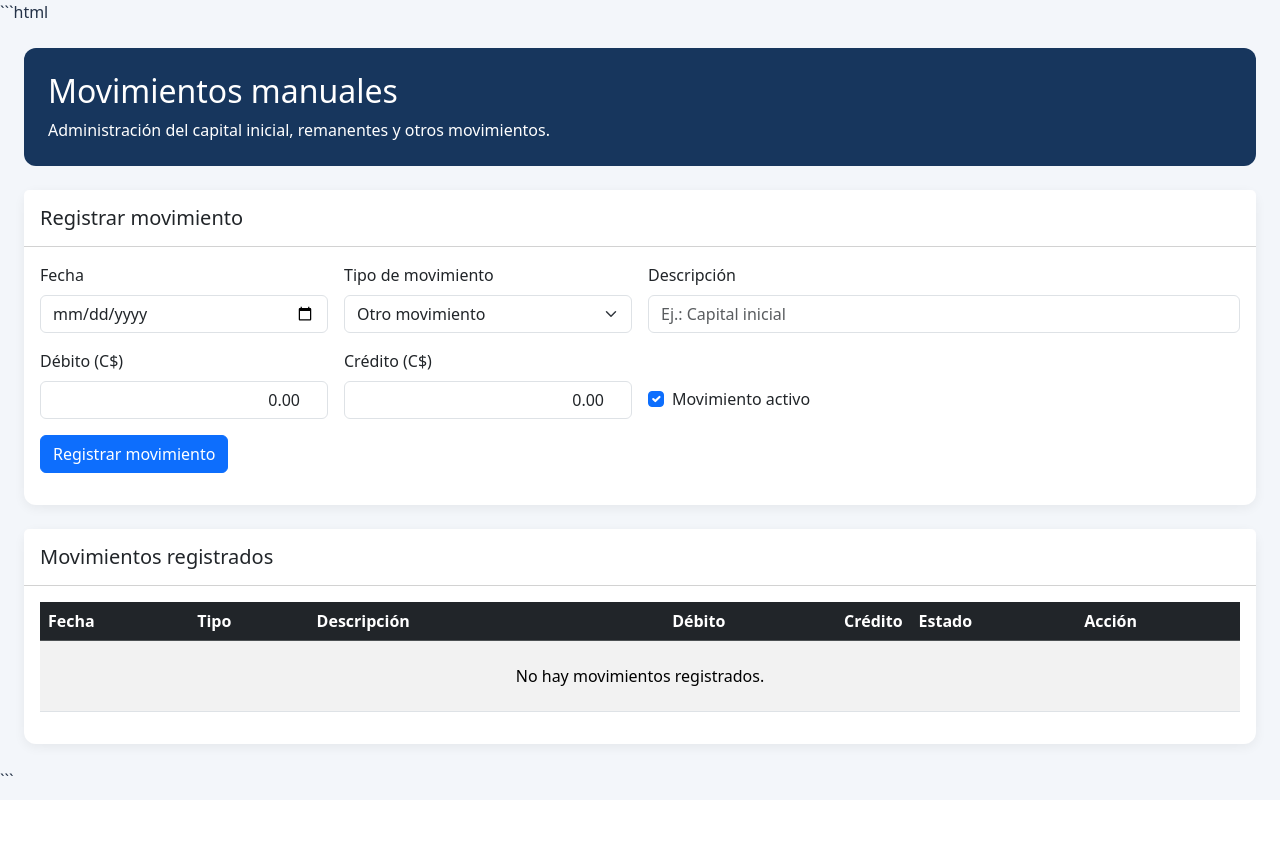
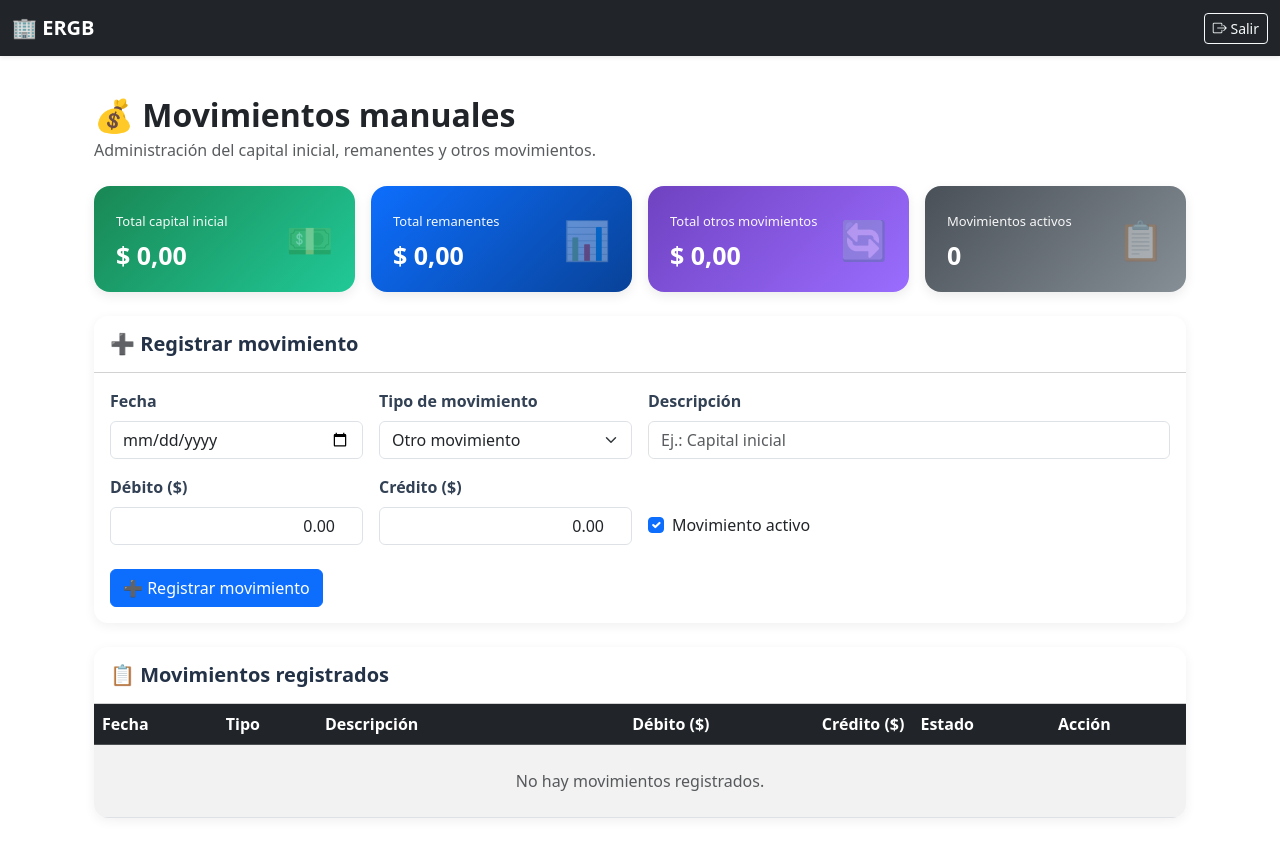
Before and after one commit to Villalobos87/prestamos_app, a Django app: page /prestamos/movimientos-manuales/ in a window 1280 px wide. Before the commit the page ends 776 px from the top, so only its background shows below. Run offline with Django 5.2, Linux system fonts and the light colour scheme; the visitor is signed in with stand-in values (Sample User, id 1); data that the repository does not hold is empty; some libraries are stand-ins or nearby versions.

Commit message:
Actualizacion de la aplicacion

````diff
--- a/prestamos/templates/prestamos/movimientos_manuales.html
+++ b/prestamos/templates/prestamos/movimientos_manuales.html
@@ -1,32 +1,52 @@
-```html
-<!DOCTYPE html>
-<html lang="es">
-<head>
-    <meta charset="UTF-8">
-    <meta name="viewport" content="width=device-width, initial-scale=1">
-    <title>Movimientos manuales | Suite Contable</title>
+{% extends 'base.html' %}
+{% load humanize %}
 
-    <link href="https://cdn.jsdelivr.net/npm/bootstrap@5.3.3/dist/css/bootstrap.min.css"
-          rel="stylesheet">
+{% block content %}
 
 <style>
-        body {
-            background: #f3f6fa;
-            color: #243247;
+    .tarjeta-resumen {
+        border: 0;
+        border-radius: 16px;
+        color: white;
+        box-shadow: 0 4px 12px rgba(0,0,0,.08);
+        transition: transform .2s ease;
     }
 
-        .encabezado {
-            background: #17365d;
-            color: white;
-            padding: 24px;
-            border-radius: 12px;
-            margin-bottom: 24px;
+    .tarjeta-resumen:hover {
+        transform: translateY(-3px);
+    }
+
+    .tarjeta-resumen .card-body {
+        padding: 22px;
+    }
+
+    .tarjeta-resumen small {
+        font-size: 13px;
+        opacity: .95;
+    }
+
+    .tarjeta-resumen h3 {
+        font-size: 25px;
+        font-weight: 800;
+        margin-top: 8px;
+        margin-bottom: 0;
+    }
+
+    .icono-resumen {
+        font-size: 38px;
+        opacity: .35;
     }
 
     .panel {
-            border: none;
-            border-radius: 12px;
-            box-shadow: 0 3px 12px rgba(0, 0, 0, .06);
+        border: 0;
+        border-radius: 14px;
+        box-shadow: 0 3px 12px rgba(0,0,0,.06);
+        overflow: hidden;
+    }
+
+    .form-label {
+        font-weight: 600;
+        color: #334155;
     }
 
     .importe {
@@ -36,62 +56,178 @@
     .tabla-contenedor {
         overflow-x: auto;
     }
+
+    .tabla-contenedor table {
+        white-space: nowrap;
+    }
+
+    .titulo-seccion {
+        font-weight: 700;
+        color: #243247;
+    }
+
+    @media (max-width: 768px) {
+        .tarjeta-resumen h3 {
+            font-size: 20px;
+        }
+    }
 </style>
-</head>
 
-<body>
-<div class="container-fluid p-3 p-md-4">
+<div class="container-fluid py-3">
 
-    <div class="encabezado">
-        <h2>Movimientos manuales</h2>
-        <p class="mb-0">
+    <!-- ENCABEZADO -->
+    <div class="d-flex justify-content-between align-items-center flex-wrap gap-2 mb-4">
+
+        <div>
+            <h2 class="fw-bold mb-1">💰 Movimientos manuales</h2>
+            <p class="text-muted mb-0">
                 Administración del capital inicial, remanentes y otros movimientos.
             </p>
         </div>
 
+    </div>
+
+    <!-- MENSAJES -->
     {% if messages %}
         {% for message in messages %}
             <div class="alert alert-{{ message.tags|default:'info' }} alert-dismissible fade show">
                 {{ message }}
-                <button type="button" class="btn-close"
-                        data-bs-dismiss="alert"></button>
+                <button type="button"
+                        class="btn-close"
+                        data-bs-dismiss="alert"
+                        aria-label="Cerrar"></button>
             </div>
         {% endfor %}
     {% endif %}
 
+    <!-- TARJETAS RESUMEN -->
+    <div class="row g-3 mb-4">
+
+        <!-- CAPITAL INICIAL -->
+        <div class="col-12 col-sm-6 col-xl-3">
+            <div class="card tarjeta-resumen h-100"
+                 style="background: linear-gradient(135deg, #198754, #20c997);">
+
+                <div class="card-body d-flex justify-content-between align-items-center">
+                    <div>
+                        <small>Total capital inicial</small>
+                        <h3>
+                            $ {{ total_capital|default:0|floatformat:2|intcomma }}
+                        </h3>
+                    </div>
+
+                    <div class="icono-resumen">💵</div>
+                </div>
+
+            </div>
+        </div>
+
+        <!-- REMANENTES -->
+        <div class="col-12 col-sm-6 col-xl-3">
+            <div class="card tarjeta-resumen h-100"
+                 style="background: linear-gradient(135deg, #0d6efd, #084298);">
+
+                <div class="card-body d-flex justify-content-between align-items-center">
+                    <div>
+                        <small>Total remanentes</small>
+                        <h3>
+                            $ {{ total_remanente|default:0|floatformat:2|intcomma }}
+                        </h3>
+                    </div>
+
+                    <div class="icono-resumen">📊</div>
+                </div>
+
+            </div>
+        </div>
+
+        <!-- OTROS MOVIMIENTOS -->
+        <div class="col-12 col-sm-6 col-xl-3">
+            <div class="card tarjeta-resumen h-100"
+                 style="background: linear-gradient(135deg, #6f42c1, #9b6dff);">
+
+                <div class="card-body d-flex justify-content-between align-items-center">
+                    <div>
+                        <small>Total otros movimientos</small>
+                        <h3>
+                            $ {{ total_otros|default:0|floatformat:2|intcomma }}
+                        </h3>
+                    </div>
+
+                    <div class="icono-resumen">🔄</div>
+                </div>
+
+            </div>
+        </div>
+
+        <!-- CANTIDAD DE MOVIMIENTOS -->
+        <div class="col-12 col-sm-6 col-xl-3">
+            <div class="card tarjeta-resumen h-100"
+                 style="background: linear-gradient(135deg, #495057, #868e96);">
+
+                <div class="card-body d-flex justify-content-between align-items-center">
+                    <div>
+                        <small>Movimientos activos</small>
+                        <h3>{{ cantidad_movimientos|default:0 }}</h3>
+                    </div>
+
+                    <div class="icono-resumen">📋</div>
+                </div>
+
+            </div>
+        </div>
+
+    </div>
+
+    <!-- FORMULARIO -->
     <div class="card panel mb-4">
+
         <div class="card-header bg-white py-3">
-            <h5 class="mb-0">
+            <h5 class="mb-0 titulo-seccion">
+
                 {% if movimiento_editar %}
-                    Editar movimiento
+                    ✏️ Editar movimiento
                 {% else %}
-                    Registrar movimiento
+                    ➕ Registrar movimiento
                 {% endif %}
+
             </h5>
         </div>
 
         <div class="card-body">
+
             <form method="post"
                   action="{% url 'prestamos:guardar_movimiento_manual' %}">
+
                 {% csrf_token %}
 
                 {% if movimiento_editar %}
-                    <input type="hidden" name="movimiento_id"
+                    <input type="hidden"
+                           name="movimiento_id"
                            value="{{ movimiento_editar.id }}">
                 {% endif %}
 
                 <div class="row g-3">
 
                     <div class="col-md-3">
-                        <label class="form-label">Fecha</label>
-                        <input type="date" name="fecha" class="form-control"
+                        <label class="form-label" for="fecha">Fecha</label>
+
+                        <input type="date"
+                               name="fecha"
+                               id="fecha"
+                               class="form-control"
                                required
                                value="{{ movimiento_editar.fecha|date:'Y-m-d' }}">
                     </div>
 
                     <div class="col-md-3">
-                        <label class="form-label">Tipo de movimiento</label>
-                        <select name="tipo" class="form-select" required>
+                        <label class="form-label" for="tipo">Tipo de movimiento</label>
+
+                        <select name="tipo"
+                                id="tipo"
+                                class="form-select"
+                                required>
+
                             <option value="CAPITAL_INICIAL"
                                 {% if movimiento_editar.tipo == 'CAPITAL_INICIAL' %}selected{% endif %}>
                                 Capital inicial
@@ -106,50 +242,72 @@
                                 {% if not movimiento_editar or movimiento_editar.tipo == 'OTRO' %}selected{% endif %}>
                                 Otro movimiento
                             </option>
+
                         </select>
                     </div>
 
                     <div class="col-md-6">
-                        <label class="form-label">Descripción</label>
-                        <input type="text" name="descripcion"
-                               class="form-control" maxlength="150" required
+                        <label class="form-label" for="descripcion">Descripción</label>
+
+                        <input type="text"
+                               name="descripcion"
+                               id="descripcion"
+                               class="form-control"
+                               maxlength="150"
+                               required
                                value="{{ movimiento_editar.descripcion|default:'' }}"
                                placeholder="Ej.: Capital inicial">
                     </div>
 
                     <div class="col-md-3">
-                        <label class="form-label">Débito (C$)</label>
-                        <input type="number" name="debito"
+                        <label class="form-label" for="debito">Débito ($)</label>
+
+                        <input type="number"
+                               name="debito"
+                               id="debito"
                                class="form-control importe"
-                               min="0" step="0.01" required
+                               min="0"
+                               step="0.01"
+                               required
                                value="{{ movimiento_editar.debito|default:'0.00' }}">
                     </div>
 
                     <div class="col-md-3">
-                        <label class="form-label">Crédito (C$)</label>
-                        <input type="number" name="credito"
+                        <label class="form-label" for="credito">Crédito ($)</label>
+
+                        <input type="number"
+                               name="credito"
+                               id="credito"
                                class="form-control importe"
-                               min="0" step="0.01" required
+                               min="0"
+                               step="0.01"
+                               required
                                value="{{ movimiento_editar.credito|default:'0.00' }}">
                     </div>
 
                     <div class="col-md-3 d-flex align-items-end">
                         <div class="form-check mb-2">
-                            <input class="form-check-input" type="checkbox"
-                                   name="activo" id="activo"
+
+                            <input class="form-check-input"
+                                   type="checkbox"
+                                   name="activo"
+                                   id="activo"
                                    {% if not movimiento_editar or movimiento_editar.activo %}checked{% endif %}>
+
                             <label class="form-check-label" for="activo">
                                 Movimiento activo
                             </label>
+
                         </div>
                     </div>
 
-                    <div class="col-12">
+                    <div class="col-12 mt-4">
+
                         <button type="submit" class="btn btn-primary">
                             {% if movimiento_editar %}
-                                Guardar cambios
+                                💾 Guardar cambios
                             {% else %}
-                                Registrar movimiento
+                                ➕ Registrar movimiento
                             {% endif %}
                         </button>
 
@@ -159,45 +317,62 @@
                                 Cancelar edición
                             </a>
                         {% endif %}
+
                     </div>
 
                 </div>
+
             </form>
+
         </div>
     </div>
 
+    <!-- TABLA -->
     <div class="card panel">
+
         <div class="card-header bg-white py-3">
-            <h5 class="mb-0">Movimientos registrados</h5>
+            <h5 class="mb-0 titulo-seccion">
+                📋 Movimientos registrados
+            </h5>
         </div>
 
-        <div class="card-body">
-            <div class="tabla-contenedor">
-                <table class="table table-hover table-striped align-middle">
+        <div class="card-body p-0">
+
+            <div class="table-responsive">
+
+                <table class="table table-striped table-hover align-middle mb-0">
+
                     <thead class="table-dark">
                         <tr>
                             <th>Fecha</th>
                             <th>Tipo</th>
                             <th>Descripción</th>
-                            <th class="text-end">Débito</th>
-                            <th class="text-end">Crédito</th>
+                            <th class="text-end">Débito ($)</th>
+                            <th class="text-end">Crédito ($)</th>
                             <th>Estado</th>
                             <th>Acción</th>
                         </tr>
                     </thead>
 
                     <tbody>
+
                         {% for m in movimientos %}
                             <tr>
+
                                 <td>{{ m.fecha|date:"d/m/Y" }}</td>
+
                                 <td>{{ m.get_tipo_display }}</td>
+
                                 <td>{{ m.descripcion }}</td>
+
                                 <td class="text-end">
-                                {{ m.debito|floatformat:2 }}
+                                    {{ m.debito|floatformat:2|intcomma }}
                                 </td>
+
                                 <td class="text-end">
-                                {{ m.credito|floatformat:2 }}
+                                    {{ m.credito|floatformat:2|intcomma }}
                                 </td>
+
                                 <td>
                                     {% if m.activo %}
                                         <span class="badge bg-success">Activo</span>
@@ -205,29 +380,34 @@
                                         <span class="badge bg-secondary">Inactivo</span>
                                     {% endif %}
                                 </td>
+
                                 <td>
                                     <a href="?editar={{ m.id }}"
                                        class="btn btn-sm btn-outline-primary">
-                                    Editar
+                                        ✏️ Editar
                                     </a>
                                 </td>
+
                             </tr>
+
                         {% empty %}
                             <tr>
-                            <td colspan="7" class="text-center py-4">
+                                <td colspan="7"
+                                    class="text-center text-muted py-4">
                                     No hay movimientos registrados.
                                 </td>
                             </tr>
                         {% endfor %}
+
                     </tbody>
+
                 </table>
+
             </div>
+
         </div>
     </div>
 
 </div>
 
-<script src="https://cdn.jsdelivr.net/npm/bootstrap@5.3.3/dist/js/bootstrap.bundle.min.js"></script>
-</body>
-</html>
-```
+{% endblock %}
--- a/prestamos/views.py
+++ b/prestamos/views.py
@@ -877,20 +877,102 @@ def estado_cuenta_general_view(request):
         'year_selected': year
     })
 
+
+
 # ==========================================================
 # ADMINISTRACIÓN DE MOVIMIENTOS MANUALES
+# ==========================================================
+
+from decimal import Decimal
+from django.db.models import Sum
+from django.contrib import messages
+from django.contrib.auth.decorators import login_required, user_passes_test
+from django.shortcuts import render, redirect, get_object_or_404
+
+from .models import MovimientoManual
+
+
+# ==========================================================
+# VERIFICAR SI EL USUARIO ES SUPERUSUARIO
 # ==========================================================
 
 def es_superusuario(user):
     return user.is_authenticated and user.is_superuser
 
 
+# ==========================================================
+# LISTAR Y EDITAR MOVIMIENTOS MANUALES
+# ==========================================================
+
 @login_required
 @user_passes_test(es_superusuario)
 def movimientos_manuales_view(request):
+
+    # Todos los movimientos para mostrarlos en la tabla.
     movimientos = MovimientoManual.objects.all().order_by(
         "-fecha", "-id"
     )
+
+    # Solo los movimientos activos se utilizan para las tarjetas.
+    activos = MovimientoManual.objects.filter(activo=True)
+
+    # ======================================================
+    # TOTAL CAPITAL INICIAL
+    # ======================================================
+
+    capital = activos.filter(
+        tipo="CAPITAL_INICIAL"
+    ).aggregate(
+        total_debito=Sum("debito"),
+        total_credito=Sum("credito"),
+    )
+
+    total_capital = (
+        (capital["total_debito"] or Decimal("0.00"))
+        + (capital["total_credito"] or Decimal("0.00"))
+    )
+
+    # ======================================================
+    # TOTAL REMANENTES
+    # ======================================================
+
+    remanente = activos.filter(
+        tipo="REMANENTE"
+    ).aggregate(
+        total_debito=Sum("debito"),
+        total_credito=Sum("credito"),
+    )
+
+    total_remanente = (
+        (remanente["total_debito"] or Decimal("0.00"))
+        + (remanente["total_credito"] or Decimal("0.00"))
+    )
+
+    # ======================================================
+    # TOTAL OTROS MOVIMIENTOS
+    # ======================================================
+
+    otros = activos.filter(
+        tipo="OTRO"
+    ).aggregate(
+        total_debito=Sum("debito"),
+        total_credito=Sum("credito"),
+    )
+
+    total_otros = (
+        (otros["total_debito"] or Decimal("0.00"))
+        + (otros["total_credito"] or Decimal("0.00"))
+    )
+
+    # ======================================================
+    # CANTIDAD DE MOVIMIENTOS ACTIVOS
+    # ======================================================
+
+    cantidad_movimientos = activos.count()
+
+    # ======================================================
+    # IDENTIFICAR MOVIMIENTO QUE SE VA A EDITAR
+    # ======================================================
 
     movimiento_editar = None
     editar_id = request.GET.get("editar")
@@ -901,22 +983,40 @@ def movimientos_manuales_view(request):
             pk=editar_id
         )
 
+    # ======================================================
+    # DATOS PARA LA PLANTILLA
+    # ======================================================
+
+    contexto = {
+        "movimientos": movimientos,
+        "movimiento_editar": movimiento_editar,
+        "total_capital": total_capital,
+        "total_remanente": total_remanente,
+        "total_otros": total_otros,
+        "cantidad_movimientos": cantidad_movimientos,
+    }
+
     return render(
         request,
         "prestamos/movimientos_manuales.html",
-        {
-            "movimientos": movimientos,
-            "movimiento_editar": movimiento_editar,
-        }
+        contexto
     )
 
+
+# ==========================================================
+# GUARDAR O ACTUALIZAR UN MOVIMIENTO MANUAL
+# ==========================================================
 
 @login_required
 @user_passes_test(es_superusuario)
 def guardar_movimiento_manual_view(request):
+
+    # Esta operación solo acepta formularios enviados por POST.
     if request.method != "POST":
         return redirect("prestamos:movimientos_manuales")
 
+    # Si llega un ID, se actualiza el movimiento existente.
+    # Si no llega, se crea uno nuevo.
     movimiento_id = request.POST.get("movimiento_id")
 
     if movimiento_id:
@@ -928,32 +1028,60 @@ def guardar_movimiento_manual_view(request):
         movimiento = MovimientoManual()
 
     try:
-        movimiento.fecha = request.POST.get("fecha")
-        movimiento.tipo = request.POST.get("tipo")
-        movimiento.descripcion = request.POST.get("descripcion", "").strip()
-        movimiento.debito = Decimal(
-            request.POST.get("debito") or "0"
-        )
-        movimiento.credito = Decimal(
-            request.POST.get("credito") or "0"
-        )
-        movimiento.activo = request.POST.get("activo") == "on"
+        # ----------------------------------------------
+        # LEER LOS DATOS DEL FORMULARIO
+        # ----------------------------------------------
 
-        if not movimiento.descripcion:
+        fecha = request.POST.get("fecha")
+        tipo = request.POST.get("tipo")
+        descripcion = request.POST.get("descripcion", "").strip()
+
+        debito = Decimal(request.POST.get("debito") or "0")
+        credito = Decimal(request.POST.get("credito") or "0")
+
+        activo = request.POST.get("activo") == "on"
+
+        # ----------------------------------------------
+        # VALIDACIONES
+        # ----------------------------------------------
+
+        if not fecha:
+            raise ValueError("La fecha es obligatoria.")
+
+        tipos_validos = {
+            opcion[0]
+            for opcion in MovimientoManual.TIPOS
+        }
+
+        if tipo not in tipos_validos:
+            raise ValueError("El tipo de movimiento no es válido.")
+
+        if not descripcion:
             raise ValueError("La descripción es obligatoria.")
 
-        if movimiento.debito < 0 or movimiento.credito < 0:
+        if debito < 0 or credito < 0:
             raise ValueError("Los importes no pueden ser negativos.")
 
-        if movimiento.debito > 0 and movimiento.credito > 0:
+        if debito > 0 and credito > 0:
             raise ValueError(
                 "Registra un importe en débito o en crédito, no en ambos."
             )
 
-        if movimiento.debito == 0 and movimiento.credito == 0:
+        if debito == 0 and credito == 0:
             raise ValueError(
                 "Debes registrar un importe en débito o en crédito."
             )
+
+        # ----------------------------------------------
+        # GUARDAR LOS DATOS
+        # ----------------------------------------------
+
+        movimiento.fecha = fecha
+        movimiento.tipo = tipo
+        movimiento.descripcion = descripcion
+        movimiento.debito = debito
+        movimiento.credito = credito
+        movimiento.activo = activo
 
         movimiento.save()
 
@@ -963,11 +1091,11 @@ def guardar_movimiento_manual_view(request):
         )
 
     except (ValueError, TypeError, ArithmeticError) as error:
+
         messages.error(
             request,
             f"No se pudo guardar el movimiento: {error}"
         )
 
-        return redirect("prestamos:movimientos_manuales")
-
+    # Volver al listado después de guardar o mostrar un error.
     return redirect("prestamos:movimientos_manuales")
````
Lines whose indentation alone changed are shown as unchanged.
